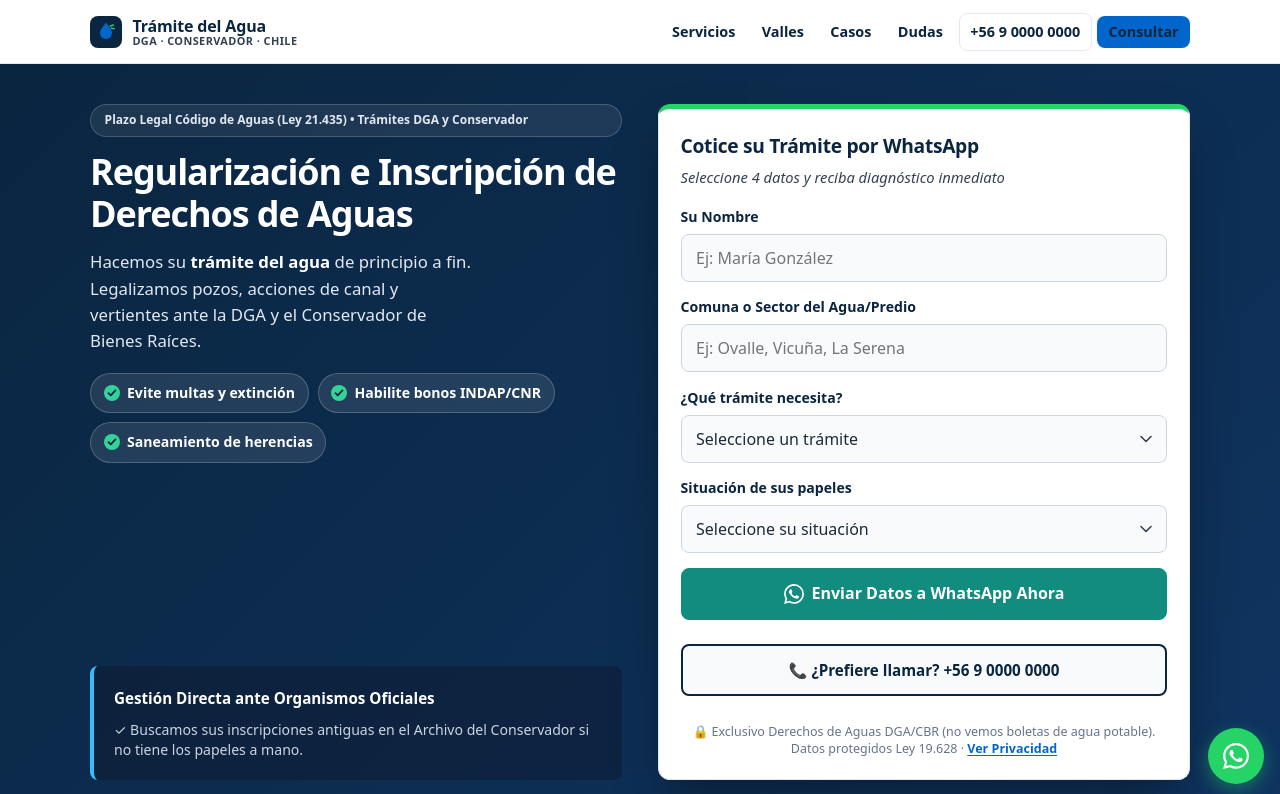
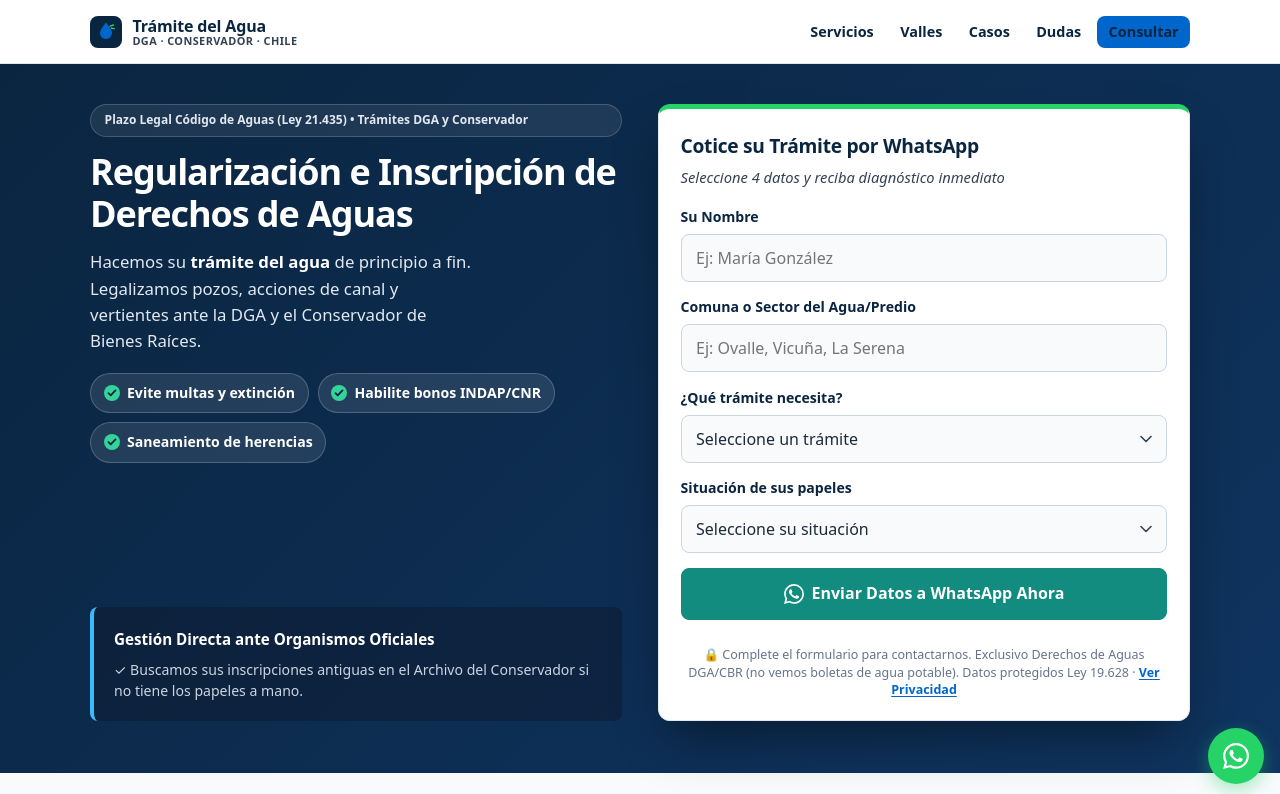
Before and after one commit to zerobitcl/tramitedelagua, a plain HTML site: page index.html in a window 1280 px wide. Shown: the top 794 px of the page. Drawn offline with Linux system fonts and the light colour scheme.

Commit message:
Eliminar enlaces y botones de contacto telefónico en varias páginas, actualizando el texto legal y la finalidad del uso de datos personales. Refactorizar el script para ocultar el número de teléfono y ajustar estilos relacionados. Mejora la claridad del contacto a través de formularios y WhatsApp.

```diff
--- a/index.html
+++ b/index.html
@@ -252,9 +252,6 @@
         <a href="#cobertura">Valles</a>
         <a href="#casos">Casos</a>
         <a href="#faq">Dudas</a>
-        <a class="nav-phone" data-phone-link href="tel:+56900000000" aria-label="Llamar ahora">
-          <span data-phone-text>+56 9 0000 0000</span>
-        </a>
         <a class="btn btn-sm btn-primary" href="#cotizador">Consultar</a>
       </nav>
     </div>
@@ -326,8 +323,7 @@
                 <svg xmlns="http://www.w3.org/2000/svg" width="20" height="20" viewBox="0 0 24 24" fill="currentColor" aria-hidden="true"><path d="M17.472 14.382c-.297-.149-1.758-.867-2.03-.967-.273-.099-.471-.148-.67.15-.197.297-.767.966-.94 1.164-.173.199-.347.223-.644.075-.297-.15-1.255-.463-2.39-1.475-.883-.788-1.48-1.761-1.653-2.059-.173-.297-.018-.458.13-.606.134-.133.298-.347.446-.52.149-.174.198-.298.298-.497.099-.198.05-.371-.025-.52-.075-.149-.669-1.612-.916-2.207-.242-.579-.487-.5-.669-.51-.173-.008-.371-.01-.57-.01-.198 0-.52.074-.792.372-.272.297-1.04 1.016-1.04 2.479 0 1.462 1.065 2.875 1.213 3.074.149.198 2.096 3.2 5.077 4.487.709.306 1.262.489 1.694.625.712.227 1.36.195 1.871.118.571-.085 1.758-.719 2.006-1.413.248-.694.248-1.289.173-1.413-.074-.124-.272-.198-.57-.347m-5.421 7.403h-.004a9.87 9.87 0 0 1-5.031-1.378l-.361-.214-3.741.982.998-3.648-.235-.374a9.86 9.86 0 0 1-1.51-5.26c.001-5.45 4.436-9.884 9.888-9.884 2.64 0 5.122 1.03 6.988 2.898a9.825 9.825 0 0 1 2.893 6.994c-.003 5.45-4.435 9.884-9.885 9.884m8.413-18.297A11.815 11.815 0 0 0 12.05 0C5.495 0 .16 5.335.157 11.892c0 2.096.547 4.142 1.588 5.945L.057 24l6.305-1.654a11.882 11.882 0 0 0 5.683 1.448h.005c6.554 0 11.89-5.335 11.893-11.893a11.821 11.821 0 0 0-3.48-8.413z"/></svg>
                 Enviar Datos a WhatsApp Ahora
               </button>
-              <a class="btn-phone" data-phone-link data-phone-full href="tel:+56900000000">📞 ¿Prefiere llamar? +56 9 0000 0000</a>
-              <p class="form-legal">🔒 Exclusivo Derechos de Aguas DGA/CBR (no vemos boletas de agua potable). Datos protegidos Ley 19.628 · <a href="#privacidad" id="open-privacy">Ver Privacidad</a></p>
+              <p class="form-legal">🔒 Complete el formulario para contactarnos. Exclusivo Derechos de Aguas DGA/CBR (no vemos boletas de agua potable). Datos protegidos Ley 19.628 · <a href="#privacidad" id="open-privacy">Ver Privacidad</a></p>
             </form>
           </div>
         </div>
@@ -659,7 +655,7 @@
     <div class="container footer-row">
       <p class="footer-brand">Trámite del Agua Chile</p>
       <p>Regularización · Inscripción DGA/CBR · Perfeccionamiento · Herencias</p>
-      <p class="footer-meta">Lun–Vie 09:00–18:00 · WhatsApp y teléfono</p>
+      <p class="footer-meta">Lun–Vie 09:00–18:00 · Contacto solo por formulario</p>
     </div>
     <div class="container footer-basins">
       <p class="footer-basins-label">Atención por Valles y Comunas:</p>
@@ -693,7 +689,7 @@
       <h2 id="privacy-title">Política de Privacidad (Ley 19.628)</h2>
       <p>Trámite del Agua Chile trata datos personales conforme a la Ley N° 19.628 sobre Protección de la Vida Privada.</p>
       <p><strong>Datos que solicitamos:</strong> nombre, comuna/sector del predio, tipo de trámite y situación documental.</p>
-      <p><strong>Finalidad:</strong> evaluar factibilidad de su caso ante DGA y Conservador de Bienes Raíces, y contactarlo por WhatsApp o teléfono.</p>
+      <p><strong>Finalidad:</strong> evaluar factibilidad de su caso ante DGA y Conservador de Bienes Raíces, y contactarlo por WhatsApp tras el envío del formulario.</p>
       <p><strong>No usamos sus datos para:</strong> marketing de terceros, venta de bases ni fines ajenos al trámite de aguas.</p>
       <ul>
         <li>Confidencialidad de expedientes hídricos y antecedentes de dominio.</li>
--- a/script.js
+++ b/script.js
@@ -1,5 +1,4 @@
-const WHATSAPP_NUMBER = "56900000000"; // Reemplace por su número real (ej: 56912345678)
-const PHONE_NUMBER = "+56900000000"; // Teléfono visible / tel: (mismo número con +)
+const WHATSAPP_NUMBER = "56900000000"; // Solo se usa tras enviar el formulario (no se muestra en el sitio)
 
 (function () {
   "use strict";
@@ -23,30 +22,6 @@ const PHONE_NUMBER = "+56900000000"; // Teléfono visible / tel: (mismo número
       window.gtag("event", eventName, payload || {});
     }
   }
-
-  function formatPhoneDisplay(phone) {
-    var digits = String(phone).replace(/\D/g, "");
-    if (digits.length === 11 && digits.indexOf("56") === 0) {
-      return "+56 " + digits.slice(2, 3) + " " + digits.slice(3, 7) + " " + digits.slice(7);
-    }
-    return phone;
-  }
-
-  function syncPhoneLinks() {
-    var href = "tel:" + PHONE_NUMBER.replace(/\s/g, "");
-    var label = formatPhoneDisplay(PHONE_NUMBER);
-    document.querySelectorAll("[data-phone-link]").forEach(function (el) {
-      el.setAttribute("href", href);
-      var textTarget = el.querySelector("[data-phone-text]");
-      if (textTarget) {
-        textTarget.textContent = label;
-      } else if (el.hasAttribute("data-phone-full")) {
-        el.textContent = "📞 ¿Prefiere llamar? " + label;
-      }
-    });
-  }
-
-  syncPhoneLinks();
 
   if (yearEl) yearEl.textContent = String(new Date().getFullYear());
 
@@ -125,14 +100,6 @@ const PHONE_NUMBER = "+56900000000"; // Teléfono visible / tel: (mismo número
     });
   }
 
-  document.querySelectorAll("[data-phone-link]").forEach(function (el) {
-    el.addEventListener("click", function () {
-      trackConversion("click_phone_call", {
-        pagina_origen: window.location.pathname
-      });
-    });
-  });
-
   function glowForm() {
     if (!formCard) return;
     formCard.classList.add("is-glow");
--- a/styles.css
+++ b/styles.css
@@ -141,23 +141,6 @@ a:hover { color: var(--azul-hover); }
 }
 
 .site-nav a:hover { background: var(--fondo-alt); }
-
-.nav-phone {
-  display: none;
-  padding: 0.4rem 0.65rem;
-  font-size: 0.85rem;
-  font-weight: 700;
-  color: var(--azul);
-  border: 1px solid var(--borde);
-  border-radius: 8px;
-  white-space: nowrap;
-}
-
-.nav-phone:hover {
-  border-color: var(--azul-hidrico);
-  color: var(--azul-hidrico);
-  background: var(--fondo-alt);
-}
 
 /* ---------- Buttons ---------- */
 .btn {
@@ -502,30 +485,6 @@ a:hover { color: var(--azul-hover); }
   background: #FEF2F2;
   border: 1px solid #FECACA;
   border-radius: var(--radio-sm);
-}
-
-/* Botón teléfono secundario real */
-.btn-phone {
-  display: flex;
-  width: 100%;
-  justify-content: center;
-  align-items: center;
-  gap: 8px;
-  padding: 12px;
-  margin-top: 10px;
-  border: 2px solid #0A2540;
-  border-radius: 8px;
-  color: #0A2540;
-  font-weight: 700;
-  font-size: 0.95rem;
-  text-decoration: none;
-  background: #F8FAFC;
-  transition: background 0.2s ease, color 0.2s ease;
-}
-
-.btn-phone:hover {
-  background: #0A2540;
-  color: #FFFFFF;
 }
 
 /* Micro-línea unificada filtro + privacidad */
@@ -1117,7 +1076,6 @@ a:hover { color: var(--azul-hover); }
 /* ---------- Desktop ---------- */
 @media (min-width: 768px) {
   .site-nav { display: flex; }
-  .nav-phone { display: inline-flex; }
 
   .hero { padding: 2.5rem 0 3.25rem; }
 
```
Also changed, not shown: tramite-agua-illapel-choapa.html (+1 -3 lines), tramite-agua-la-serena-elqui.html (+1 -3 lines), tramite-agua-ovalle-limari.html (+1 -3 lines), llms.txt.
